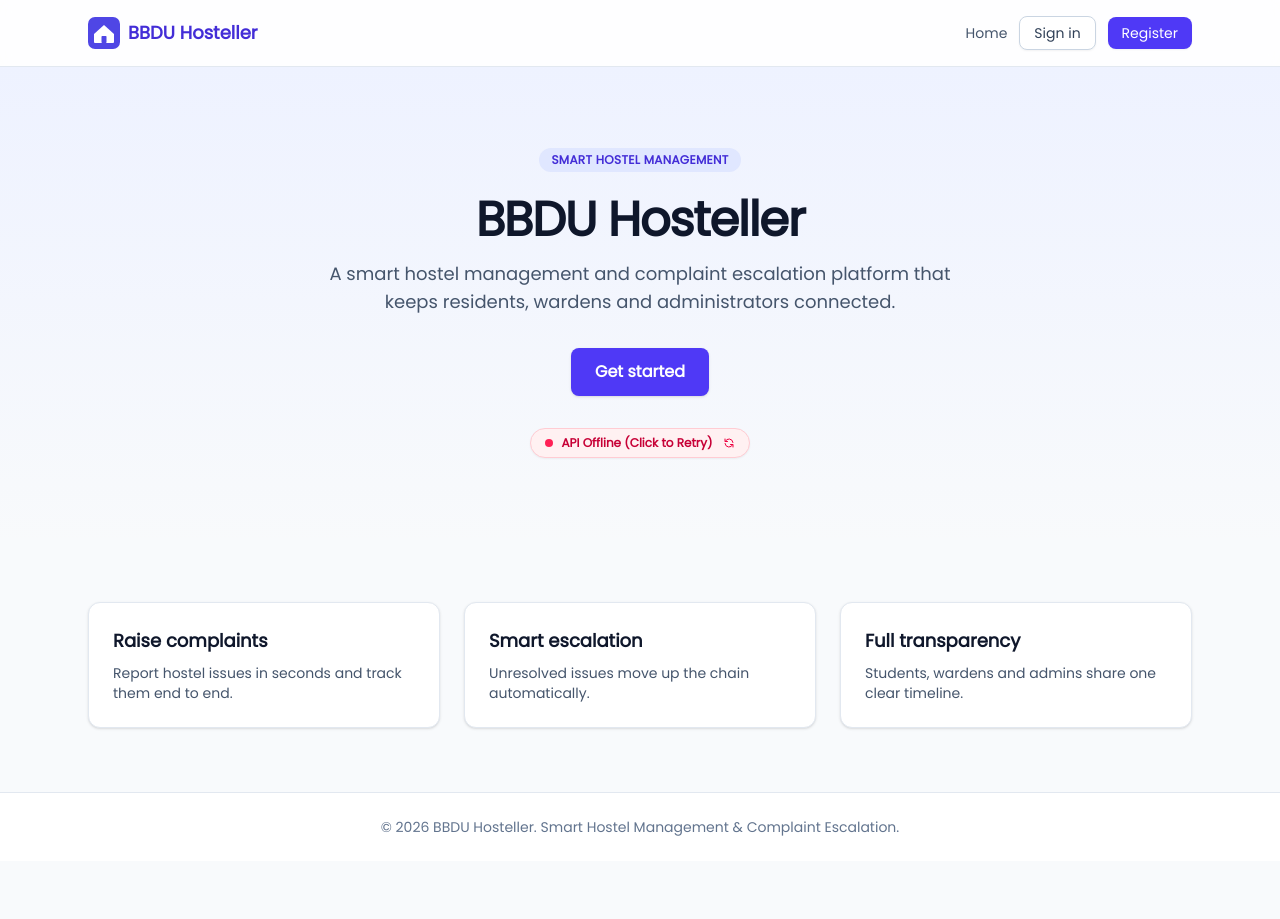
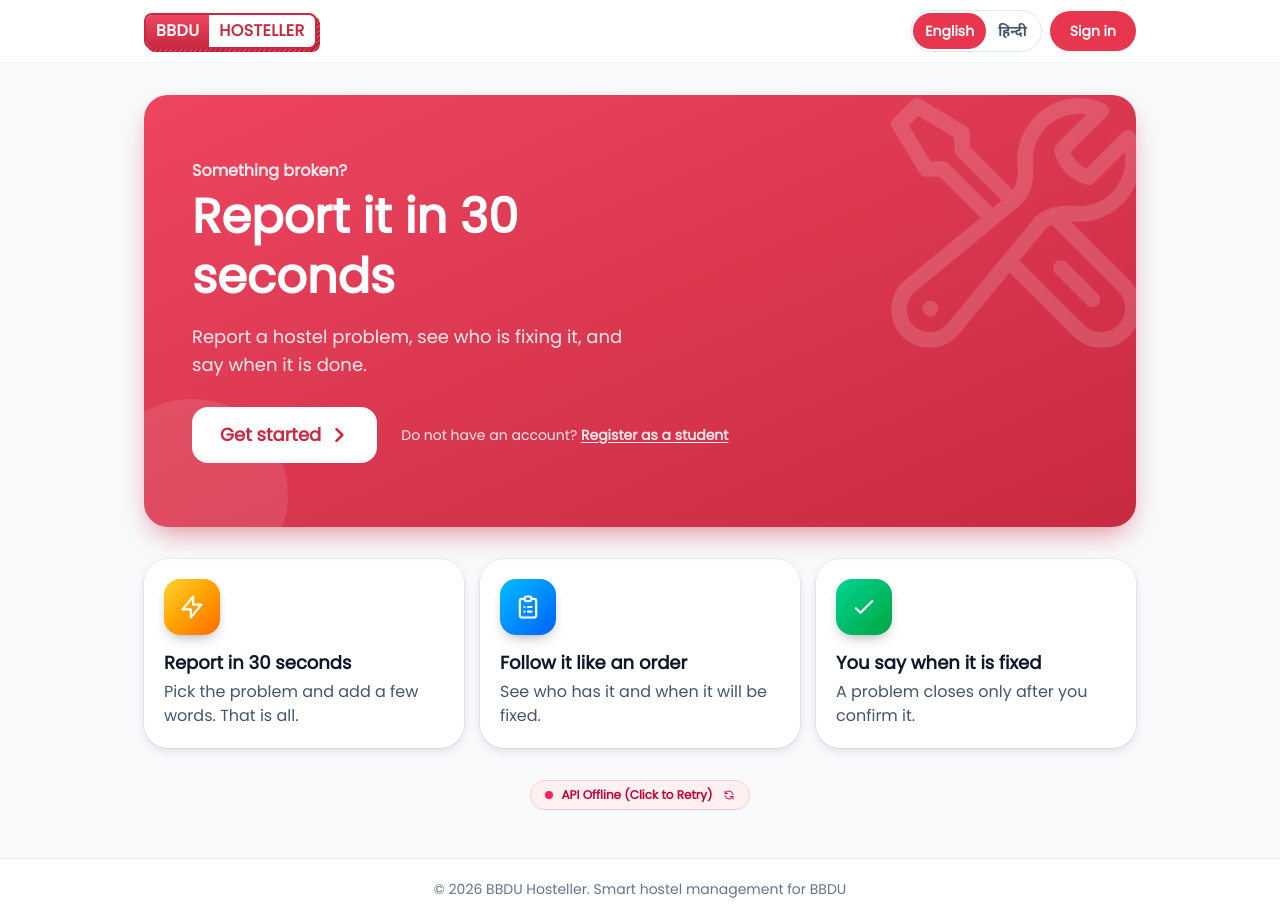
Before and after one commit to Aniketkumarpatel/BBDU-Hosteller, a React (Vite) app in the folder frontend/: page / in a window 1280 px wide. Before the commit the page ends 861 px from the top, so only its background shows below. Built offline with nearby package versions, Linux system fonts and the light colour scheme; no server answers.

Commit message:
feat(ui): match landing, login and register to the signed-in design with the BBDUHOSTELLER wordmark (DEC-033)

```diff
--- /dev/null
+++ b/frontend/src/components/common/BrandLogo.jsx
@@ -0,0 +1,23 @@
+/**
+ * The BBDUHOSTELLER wordmark (DEC-033): one rectangle, split into a solid red half with white
+ * letters and a white half with red letters, sitting on a pencil-hatched shadow that is offset
+ * down and to the right so it looks hand shaded. Text is real text, so it follows the app font
+ * and stays sharp at any size. Decorative container; the name is the accessible label.
+ */
+const HATCH =
+  'repeating-linear-gradient(135deg, #a32337 0px, #a32337 1.5px, #e8364f 1.5px, #e8364f 3.5px)';
+
+export default function BrandLogo({ className = '' }) {
+  return (
+    <span role="img" aria-label="BBDU Hosteller" className={`relative inline-flex ${className}`}>
+      <span aria-hidden="true" className="absolute inset-0 translate-x-[3px] translate-y-[3px] rounded-lg" style={{ backgroundImage: HATCH }} />
+      <span
+        aria-hidden="true"
+        className="relative flex overflow-hidden rounded-lg border-2 border-brand-700 bg-white text-[13px] font-extrabold leading-none tracking-wide sm:text-base"
+      >
+        <span className="bg-linear-to-b from-brand-500 to-brand-700 px-2 py-2 text-white sm:px-2.5">BBDU</span>
+        <span className="px-2 py-2 text-brand-700 sm:px-2.5">HOSTELLER</span>
+      </span>
+    </span>
+  );
+}
--- a/frontend/src/layouts/PublicLayout.jsx
+++ b/frontend/src/layouts/PublicLayout.jsx
@@ -1,45 +1,46 @@
 import { Link, Outlet } from 'react-router-dom';
 import { useAuth } from '../context/AuthContext.jsx';
+import { useLanguage } from '../i18n/LanguageContext.jsx';
+import LanguageToggle from '../components/common/LanguageToggle.jsx';
+import BrandLogo from '../components/common/BrandLogo.jsx';
+import Icon from '../components/jobs/icons.jsx';
 
+/**
+ * Public shell (DEC-033): the same look as the signed-in screens. A slim header with the
+ * logo, the language switch and one button, then the page, then a quiet footer.
+ * On a phone the sign-in or open-app button is left to the page itself (the hero has it), so the bar never gets crowded.
+ */
 export default function PublicLayout() {
-  const { isAuthenticated, user, getDashboardPath } = useAuth();
+  const { isAuthenticated, getDashboardPath } = useAuth();
+  const { t } = useLanguage();
 
   return (
-    <div className="flex min-h-screen flex-col">
-      <header className="border-b border-slate-200 bg-white/80 backdrop-blur">
-        <div className="mx-auto flex max-w-6xl items-center justify-between px-6 py-4">
-          <Link to="/" className="flex items-center gap-2 text-lg font-bold text-indigo-700">
-            <img src="/favicon.svg" alt="" className="h-8 w-8" />
-            BBDU Hosteller
+    <div className="flex min-h-screen flex-col bg-slate-50">
+      <header className="sticky top-0 z-30 border-b border-slate-100 bg-white/95 backdrop-blur-xs">
+        <div className="mx-auto flex max-w-5xl items-center justify-between gap-3 px-4 py-2.5">
+          <Link to="/" className="flex min-w-0 items-center" aria-label="BBDU Hosteller">
+            <BrandLogo />
           </Link>
-          <nav className="flex items-center gap-3 text-sm font-medium">
-            <Link to="/" className="text-slate-600 hover:text-indigo-700">
-              Home
-            </Link>
+          <div className="flex shrink-0 items-center gap-2">
+            <LanguageToggle />
             {isAuthenticated ? (
               <Link
                 to={getDashboardPath()}
-                className="rounded-lg bg-indigo-600 px-4 py-2 text-white shadow-xs transition hover:bg-indigo-700"
+                aria-label={t('nav.openApp')}
+                className="hidden h-10 items-center justify-center gap-2 rounded-full bg-brand-600 px-5 text-sm font-bold text-white transition hover:bg-brand-700 active:scale-95 sm:flex"
               >
-                Dashboard ({user?.role})
+                {t('nav.openApp')}
+                <Icon name="chevronRight" className="h-5 w-5" strokeWidth={2.5} />
               </Link>
             ) : (
-              <>
-                <Link
-                  to="/login"
-                  className="rounded-lg border border-slate-300 bg-white px-3.5 py-1.5 text-slate-700 shadow-xs transition hover:bg-slate-50"
-                >
-                  Sign in
-                </Link>
-                <Link
-                  to="/register"
-                  className="rounded-lg bg-indigo-600 px-3.5 py-1.5 text-white shadow-xs transition hover:bg-indigo-700"
-                >
-                  Register
-                </Link>
-              </>
+              <Link
+                to="/login"
+                className="hidden h-10 items-center rounded-full bg-brand-600 px-5 text-sm font-bold text-white transition hover:bg-brand-700 active:scale-95 sm:flex"
+              >
+                {t('nav.signIn')}
+              </Link>
             )}
-          </nav>
+          </div>
         </div>
       </header>
 
@@ -47,8 +48,8 @@ export default function PublicLayout() {
         <Outlet />
       </main>
 
-      <footer className="border-t border-slate-200 bg-white py-6 text-center text-sm text-slate-500">
-        &copy; {new Date().getFullYear()} BBDU Hosteller. Smart Hostel Management & Complaint Escalation.
+      <footer className="border-t border-slate-200 bg-white px-4 py-5 text-center text-sm text-slate-500">
+        &copy; {new Date().getFullYear()} BBDU Hosteller. {t('public.footer')}
       </footer>
     </div>
   );
--- a/frontend/src/pages/LandingPage.jsx
+++ b/frontend/src/pages/LandingPage.jsx
@@ -1,49 +1,72 @@
 import { Link } from 'react-router-dom';
+import { useAuth } from '../context/AuthContext.jsx';
+import { useLanguage } from '../i18n/LanguageContext.jsx';
 import ApiStatus from '../components/ApiStatus.jsx';
+import Icon from '../components/jobs/icons.jsx';
 
-const features = [
-  { title: 'Raise complaints', text: 'Report hostel issues in seconds and track them end to end.' },
-  { title: 'Smart escalation', text: 'Unresolved issues move up the chain automatically.' },
-  { title: 'Full transparency', text: 'Students, wardens and admins share one clear timeline.' },
+const FEATURES = [
+  { key: 'f1', icon: 'bolt', art: 'from-amber-300 to-orange-500' },
+  { key: 'f2', icon: 'list', art: 'from-sky-400 to-blue-600' },
+  { key: 'f3', icon: 'check', art: 'from-emerald-400 to-green-600' },
 ];
 
+/**
+ * Landing page (DEC-033): the student Home banner, full width, then three short promises.
+ * The wording matches what the pilot really does, so there is no claim about automatic
+ * escalation (it is switched off in pilot mode, DEC-020).
+ */
 export default function LandingPage() {
+  const { isAuthenticated, getDashboardPath } = useAuth();
+  const { t } = useLanguage();
+
   return (
-    <div>
-      <section className="bg-gradient-to-b from-indigo-50 to-slate-50">
-        <div className="mx-auto max-w-6xl px-6 py-20 text-center">
-          <span className="inline-block rounded-full bg-indigo-100 px-3 py-1 text-xs font-semibold uppercase tracking-wide text-indigo-700">
-            Smart Hostel Management
-          </span>
-          <h1 className="mt-6 text-4xl font-extrabold tracking-tight text-slate-900 sm:text-5xl">
-            BBDU Hosteller
-          </h1>
-          <p className="mx-auto mt-4 max-w-2xl text-lg text-slate-600">
-            A smart hostel management and complaint escalation platform that keeps residents,
-            wardens and administrators connected.
-          </p>
-          <div className="mt-8 flex justify-center gap-3">
+    <div className="mx-auto max-w-5xl space-y-8 px-4 pb-12 pt-4 sm:pt-8">
+      <section className="relative overflow-hidden rounded-3xl bg-linear-to-br from-brand-500 to-brand-700 px-6 py-10 text-white shadow-[0_12px_28px_-8px_rgba(200,42,65,0.55)] sm:px-12 sm:py-16">
+        <span className="absolute -bottom-16 -left-12 h-48 w-48 rounded-full bg-white/10" />
+        <Icon name="tool" className="absolute -right-6 -top-4 h-56 w-56 text-white/15 sm:h-72 sm:w-72" strokeWidth={1.3} />
+        <div className="relative">
+          <p className="text-base font-semibold text-white/90">{t('student.banner.kicker')}</p>
+          <h1 className="mt-1 max-w-md text-4xl font-extrabold leading-tight sm:text-5xl">{t('student.banner.title')}</h1>
+          <p className="mt-4 max-w-md text-lg text-white/90">{t('landing.sub')}</p>
+          <div className="mt-7 flex flex-wrap items-center gap-x-6 gap-y-3">
             <Link
-              to="/login"
-              className="rounded-lg bg-indigo-600 px-6 py-3 font-semibold text-white shadow transition hover:bg-indigo-700"
+              to={isAuthenticated ? getDashboardPath() : '/login'}
+              className="inline-flex h-14 items-center gap-2 rounded-2xl bg-white px-7 text-lg font-bold text-brand-700 transition active:scale-95"
             >
-              Get started
+              {isAuthenticated ? t('nav.openApp') : t('landing.cta')}
+              <Icon name="chevronRight" className="h-5 w-5" strokeWidth={3} />
             </Link>
-          </div>
-          <div className="mt-8 flex justify-center">
-            <ApiStatus />
+            {!isAuthenticated && (
+              <p className="text-sm text-white/90">
+                {t('login.noAccount')}{' '}
+                <Link to="/register" className="font-bold underline underline-offset-2">
+                  {t('login.register')}
+                </Link>
+              </p>
+            )}
           </div>
         </div>
       </section>
 
-      <section className="mx-auto grid max-w-6xl gap-6 px-6 py-16 sm:grid-cols-3">
-        {features.map((f) => (
-          <div key={f.title} className="rounded-xl border border-slate-200 bg-white p-6 shadow-sm">
-            <h3 className="text-lg font-semibold text-slate-900">{f.title}</h3>
-            <p className="mt-2 text-sm text-slate-600">{f.text}</p>
+      <section className="grid gap-4 sm:grid-cols-3">
+        {FEATURES.map((f) => (
+          <div key={f.key} className="flex items-start gap-4 rounded-3xl bg-white p-5 shadow-[0_4px_14px_-4px_rgba(15,23,42,0.18)] ring-1 ring-black/5 sm:block">
+            <span className={`flex h-14 w-14 shrink-0 items-center justify-center rounded-2xl bg-linear-to-br text-white shadow-[0_6px_14px_-6px_rgba(15,23,42,0.45)] ${f.art}`}>
+              <Icon name={f.icon} className="h-7 w-7" strokeWidth={1.9} />
+            </span>
+            <div className="min-w-0 sm:mt-4">
+              <h2 className="text-lg font-bold leading-snug text-slate-900">{t(`landing.${f.key}.title`)}</h2>
+              <p className="mt-1 text-base text-slate-600">{t(`landing.${f.key}.text`)}</p>
+            </div>
           </div>
         ))}
       </section>
+
+      {import.meta.env.DEV && (
+        <div className="flex justify-center">
+          <ApiStatus />
+        </div>
+      )}
     </div>
   );
 }
--- a/frontend/src/pages/LoginPage.jsx
+++ b/frontend/src/pages/LoginPage.jsx
@@ -1,6 +1,7 @@
 import { useState } from 'react';
 import { Link, useNavigate, useLocation } from 'react-router-dom';
 import { useAuth, getDashboardPathForRole } from '../context/AuthContext.jsx';
+import { useLanguage } from '../i18n/LanguageContext.jsx';
 
 export default function LoginPage() {
   const [email, setEmail] = useState('');
@@ -10,6 +11,7 @@ export default function LoginPage() {
   const [error, setError] = useState('');
 
   const { login } = useAuth();
+  const { t } = useLanguage();
   const navigate = useNavigate();
   const location = useLocation();
 
@@ -18,7 +20,7 @@ export default function LoginPage() {
     setError('');
 
     if (!email.trim() || !password) {
-      setError('Please provide both email and password.');
+      setError(t('login.err.empty'));
       return;
     }
 
@@ -31,11 +33,20 @@ export default function LoginPage() {
         : location.state?.from?.pathname || getDashboardPathForRole(user.role);
       navigate(target, { replace: true });
     } catch (err) {
-      setError(err.userMessage || err.message || 'Invalid email or password.');
+      // A 401 means wrong email or password; anything else keeps the server's message
+      setError(err?.response?.status === 401 ? t('login.err.wrong') : err.userMessage || err.message || t('login.err.wrong'));
     } finally {
       setLoading(false);
     }
   };
+
+  const demoAccounts = [
+    ['Student', 'student@bbdu.ac.in'],
+    ['Warden', 'warden@bbdu.ac.in'],
+    ['Staff', 'staff@bbdu.ac.in'],
+    ['Authority', 'authority@bbdu.ac.in'],
+    ['Admin', 'admin@bbdu.ac.in'],
+  ];
 
   const handleFillDemo = (demoEmail) => {
     setEmail(demoEmail);
@@ -43,29 +54,25 @@ export default function LoginPage() {
     setError('');
   };
 
+  const inputClass =
+    'mt-1.5 h-12 w-full rounded-xl border-2 border-slate-200 bg-white px-3.5 text-base text-slate-900 placeholder:text-slate-400 focus:border-brand-500 focus:outline-hidden focus:ring-4 focus:ring-brand-100';
+
   return (
-    <div className="mx-auto flex max-w-md flex-col px-4 py-12">
-      <div className="rounded-2xl border border-slate-200 bg-white p-8 shadow-sm">
-        <div className="text-center">
-          <div className="inline-flex h-12 w-12 items-center justify-center rounded-xl bg-indigo-100 text-indigo-600">
-            <svg className="h-6 w-6" fill="none" viewBox="0 0 24 24" stroke="currentColor">
-              <path strokeLinecap="round" strokeLinejoin="round" strokeWidth={2} d="M12 15v2m-6 4h12a2 2 0 002-2v-6a2 2 0 00-2-2H6a2 2 0 00-2 2v6a2 2 0 002 2zm10-10V7a4 4 0 00-8 0v4h8z" />
-            </svg>
-          </div>
-          <h1 className="mt-3 text-2xl font-bold tracking-tight text-slate-900">Sign in</h1>
-          <p className="mt-1 text-sm text-slate-500">Access your BBDU Hosteller portal</p>
-        </div>
+    <div className="mx-auto max-w-md px-4 py-8">
+      <div className="rounded-3xl bg-white p-6 shadow-[0_6px_20px_-6px_rgba(15,23,42,0.18)] ring-1 ring-black/5 sm:p-8">
+        <h1 className="text-3xl font-extrabold tracking-tight text-slate-900">{t('login.title')}</h1>
+        <p className="mt-1 text-base text-slate-500">{t('login.subtitle')}</p>
 
         {error && (
-          <div className="mt-4 rounded-lg bg-red-50 p-3 text-xs text-red-700">
+          <div role="alert" className="mt-5 rounded-2xl bg-brand-50 p-3.5 text-base font-medium text-brand-800 ring-1 ring-brand-200">
             {error}
           </div>
         )}
 
-        <form className="mt-6 space-y-4" onSubmit={handleSubmit}>
+        <form className="mt-6 space-y-5" onSubmit={handleSubmit}>
           <div>
-            <label htmlFor="email" className="block text-xs font-semibold uppercase tracking-wider text-slate-700">
-              University Email
+            <label htmlFor="email" className="block text-sm font-semibold text-slate-700">
+              {t('login.email')}
             </label>
             <input
               id="email"
@@ -75,21 +82,21 @@ export default function LoginPage() {
               value={email}
               onChange={(e) => setEmail(e.target.value)}
               placeholder="e.g. student@bbdu.ac.in"
-              className="mt-1.5 w-full rounded-lg border border-slate-300 px-3 py-2 text-sm text-slate-900 placeholder:text-slate-400 focus:border-indigo-500 focus:outline-hidden focus:ring-2 focus:ring-indigo-200"
+              className={inputClass}
             />
           </div>
 
           <div>
             <div className="flex items-center justify-between">
-              <label htmlFor="password" className="block text-xs font-semibold uppercase tracking-wider text-slate-700">
-                Password
+              <label htmlFor="password" className="block text-sm font-semibold text-slate-700">
+                {t('login.password')}
               </label>
               <button
                 type="button"
                 onClick={() => setShowPassword(!showPassword)}
-                className="text-xs text-indigo-600 hover:text-indigo-800"
+                className="h-8 rounded-lg px-2 text-sm font-bold text-brand-600 hover:text-brand-800"
               >
-                {showPassword ? 'Hide' : 'Show'}
+                {showPassword ? t('pw.hide') : t('pw.show')}
               </button>
             </div>
             <input
@@ -100,72 +107,47 @@ export default function LoginPage() {
               value={password}
               onChange={(e) => setPassword(e.target.value)}
               placeholder="••••••••"
-              className="mt-1.5 w-full rounded-lg border border-slate-300 px-3 py-2 text-sm text-slate-900 placeholder:text-slate-400 focus:border-indigo-500 focus:outline-hidden focus:ring-2 focus:ring-indigo-200"
+              className={inputClass}
             />
           </div>
 
           <button
             type="submit"
             disabled={loading}
-            className="flex w-full items-center justify-center rounded-lg bg-indigo-600 px-4 py-2.5 text-sm font-semibold text-white shadow-xs transition hover:bg-indigo-700 disabled:cursor-not-allowed disabled:bg-indigo-300"
+            className="flex h-14 w-full items-center justify-center rounded-2xl bg-brand-600 text-lg font-bold text-white shadow-[0_8px_18px_-8px_rgba(200,42,65,0.7)] transition hover:bg-brand-700 active:scale-[0.99] disabled:cursor-not-allowed disabled:bg-brand-300 disabled:shadow-none"
           >
             {loading ? (
               <span className="flex items-center gap-2">
-                <span className="h-4 w-4 animate-spin rounded-full border-2 border-white border-t-transparent" />
-                Signing in...
+                <span className="h-5 w-5 animate-spin rounded-full border-2 border-white border-t-transparent" />
+                {t('login.working')}
               </span>
             ) : (
-              'Sign in'
+              t('login.button')
             )}
           </button>
         </form>
 
-        <div className="mt-6 border-t border-slate-200 pt-5">
-          <p className="text-center text-xs text-slate-500">
-            Don't have an account?{' '}
-            <Link to="/register" className="font-semibold text-indigo-600 hover:underline">
-              Register as Student
+        <div className="mt-6 border-t border-slate-100 pt-5">
+          <p className="text-center text-base text-slate-500">
+            {t('login.noAccount')}{' '}
+            <Link to="/register" className="font-bold text-brand-600 hover:underline">
+              {t('login.register')}
             </Link>
           </p>
 
-          <div className="mt-4 rounded-lg bg-slate-50 p-3 text-xs text-slate-600">
+          <div className="mt-5 rounded-2xl bg-slate-50 p-3.5 text-xs text-slate-600">
             <div className="font-semibold text-slate-700">Quick Demo Accounts (Password: Password@123)</div>
-            <div className="mt-2 flex flex-wrap gap-1.5">
-              <button
-                type="button"
-                onClick={() => handleFillDemo('student@bbdu.ac.in')}
-                className="rounded-md border border-slate-200 bg-white px-2 py-1 text-[11px] font-medium text-slate-700 hover:bg-indigo-50 hover:text-indigo-700"
-              >
-                Student
-              </button>
-              <button
-                type="button"
-                onClick={() => handleFillDemo('warden@bbdu.ac.in')}
-                className="rounded-md border border-slate-200 bg-white px-2 py-1 text-[11px] font-medium text-slate-700 hover:bg-indigo-50 hover:text-indigo-700"
-              >
-                Warden
-              </button>
-              <button
-                type="button"
-                onClick={() => handleFillDemo('staff@bbdu.ac.in')}
-                className="rounded-md border border-slate-200 bg-white px-2 py-1 text-[11px] font-medium text-slate-700 hover:bg-indigo-50 hover:text-indigo-700"
-              >
-                Staff
-              </button>
-              <button
-                type="button"
-                onClick={() => handleFillDemo('authority@bbdu.ac.in')}
-                className="rounded-md border border-slate-200 bg-white px-2 py-1 text-[11px] font-medium text-slate-700 hover:bg-indigo-50 hover:text-indigo-700"
-              >
-                Authority
-              </button>
-              <button
-                type="button"
-                onClick={() => handleFillDemo('admin@bbdu.ac.in')}
-                className="rounded-md border border-slate-200 bg-white px-2 py-1 text-[11px] font-medium text-slate-700 hover:bg-indigo-50 hover:text-indigo-700"
-              >
-                Admin
-              </button>
+            <div className="mt-2 flex flex-wrap gap-2">
+              {demoAccounts.map(([label, demoEmail]) => (
+                <button
+                  key={label}
+                  type="button"
+                  onClick={() => handleFillDemo(demoEmail)}
+                  className="h-9 rounded-full border border-slate-200 bg-white px-3.5 text-xs font-semibold text-slate-700 hover:bg-brand-50 hover:text-brand-700"
+                >
+                  {label}
+                </button>
+              ))}
             </div>
           </div>
         </div>
```
Also changed, not shown: frontend/src/pages/RegisterPage.jsx (+16 -16 lines), frontend/public/favicon.svg.
